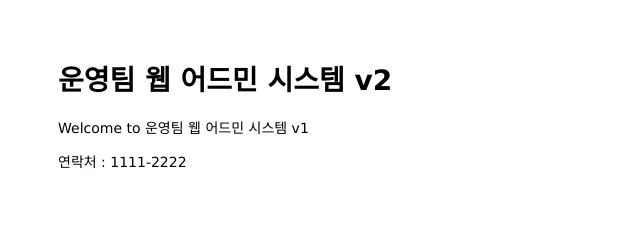
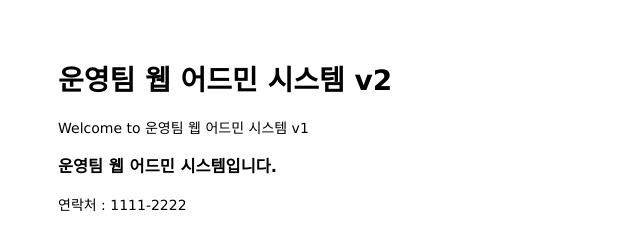
Before and after one commit to HyeonJinGitHub/mastering-git-github, a website: page public/index.html in a window 1280 px wide. Shown: the whole page, without its empty margins (0-640 px from the left). Drawn offline with Linux system fonts and the light colour scheme.

Commit message:
body content change

```diff
--- a/public/index.html
+++ b/public/index.html
@@ -8,6 +8,7 @@
 <body>
   <h1>운영팀 웹 어드민 시스템 v2</h1>
   <p>Welcome to 운영팀 웹 어드민 시스템 v1</p>
+  <h3>운영팀 웹 어드민 시스템입니다.</h3>
 </body>
 
 <footer>
```
